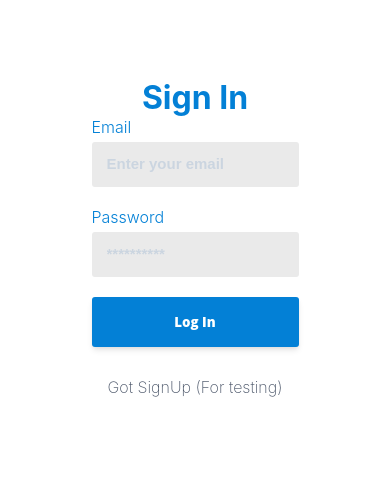
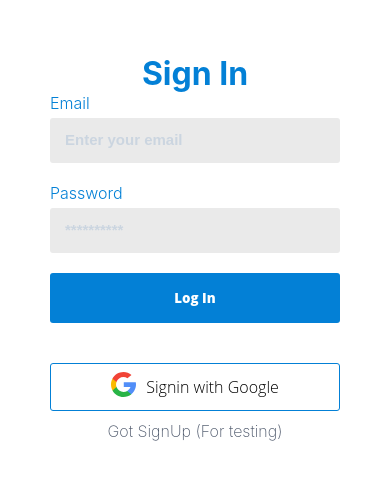
Before and after one commit to alleneben/mirror-ventures, a React (Create React App) app: page / in a window 390 px wide. Shown: the part 185-664 px from the top of the page. Built offline with nearby package versions, Linux system fonts and the light colour scheme.

Commit message:
responsive fixed

```diff
--- a/src/asset/scss/forms.module.scss
+++ b/src/asset/scss/forms.module.scss
@@ -58,7 +58,7 @@
     padding: 1rem;
     cursor: pointer;
     width: 100%;
-    box-shadow: 0 4px 6px -1px rgba(0, 0, 0, 0.1), 0 2px 4px -1px rgba(0, 0, 0, 0.06);
+    // box-shadow: 0 4px 6px -1px rgba(0, 0, 0, 0.1), 0 2px 4px -1px rgba(0, 0, 0, 0.06);
 }
 .buttonClear {
     font-weight: 300;
--- a/src/pages/signin/signin.js
+++ b/src/pages/signin/signin.js
@@ -2,6 +2,8 @@ import { useHistory } from 'react-router-dom';
 import { Field, Button } from '../../components';
 import styles from '../../asset/scss/forms.module.scss';
 import customStyles from './signin.module.scss';
+import { ReactComponent as GoogleIcon } from '../../asset/icons/search.svg';
+
 
 const SignIn = () => {
     let history = useHistory()
@@ -49,7 +51,7 @@ const SignIn = () => {
                 />
                 <Button styles={styles.button} btntext={'Log In'} />
                 <br/>
-                <br/>
+                <Button styles={styles.buttonClear} btntext={'Signin with Google'} icon={<GoogleIcon/>}/>
                 <p style={{ cursor: 'pointer'}} onClick={goToSignUp}>Got SignUp (For testing)</p>
             </form>
         </div>
--- a/src/pages/signin/signin.module.scss
+++ b/src/pages/signin/signin.module.scss
@@ -1,10 +1,28 @@
 @import "../../asset/mixins/_mixins";
 @import '../../asset/scss/variables.scss';
+
 .signin {
     @include flex;
     flex-direction: column;
     height: 100vh;
+    padding: 10px 50px;
+
+    form {
+        width: 100%;
+    }
 }
 h1 {
     color: $blue-300;
 }
+p {
+    font-weight: 200;
+    text-align: center;
+    color: $bg-gray-700;
+    margin-top: 10px;
+
+    span {
+        color: $blue-300;
+        font-weight: 700;
+        cursor: pointer;
+    }
+}
```
